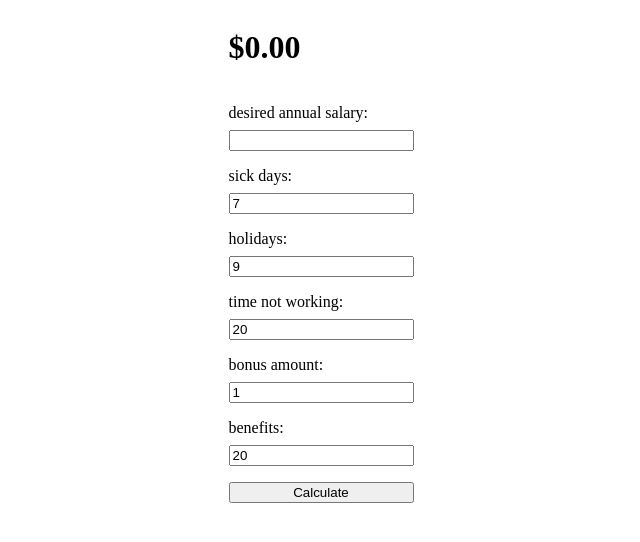
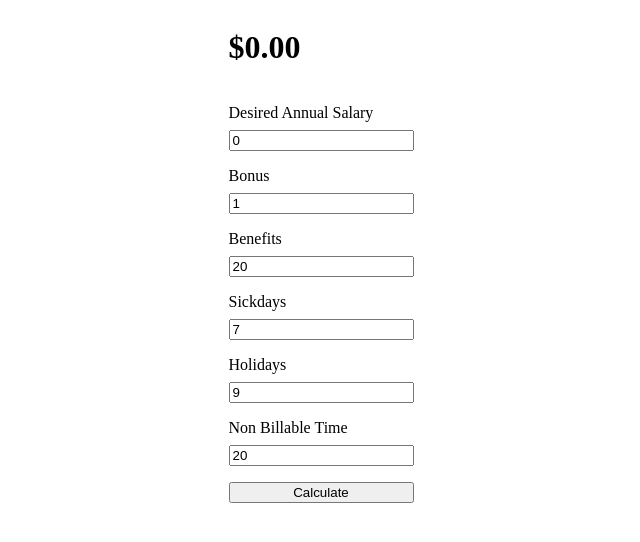
Before and after one commit to jssee/dayrate, a SvelteKit app: page / in a window 1280 px wide. Shown: the top 542 px of the page, without its empty margins (319-959 px from the left). Built offline with nearby package versions, Linux system fonts and the light colour scheme.

Commit message:
refactor: use snippets for field rendering

```diff
--- a/src/routes/+page.svelte
+++ b/src/routes/+page.svelte
@@ -29,65 +29,30 @@
 
 <main>
   <h1>{getMoneyFormat(dayrate)}</h1>
-
   <form onsubmit={handleSubmit}>
-    <label>
-      desired annual salary:
-      <input
-        onchange={handleInputChange}
-        type="text"
-        name="net"
-        bind:value={values.net}
-      />
-    </label>
-    <label>
-      sick days:
-      <input
-        onchange={handleInputChange}
-        type="text"
-        name="sickdays"
-        bind:value={values.sickdays}
-      />
-    </label>
-    <label>
-      holidays:
-      <input
-        onchange={handleInputChange}
-        type="text"
-        name="holidays"
-        bind:value={values.holidays}
-      />
-    </label>
-    <label>
-      time not working:
-      <input
-        onchange={handleInputChange}
-        type="text"
-        name="nonBillableTime"
-        bind:value={values.nonBillableTime}
-      />
-    </label>
-    <label>
-      bonus amount:
-      <input
-        type="text"
-        onchange={handleInputChange}
-        name="bonus"
-        bind:value={values.bonus}
-      />
-    </label>
-    <label>
-      benefits:
-      <input
-        type="text"
-        name="benefits"
-        onchange={handleInputChange}
-        bind:value={values.benefits}
-      />
-    </label>
+    {#each Object.entries(values) as [name, _]}
+      {@render field({ name })}
+    {/each}
     <button type="submit">Calculate</button>
   </form>
 </main>
+
+{#snippet field({ name })}
+  <label>
+    {name
+      .replace(/([A-Z])/g, " $1")
+      .replace(/^./, (first: string) => first.toUpperCase())}
+    <input
+      onfocusin={({ currentTarget }) => currentTarget.select()}
+      onchange={handleInputChange}
+      type="text"
+      inputmode="numeric"
+      pattern="^[0-9]*$"
+      bind:value={values[name]}
+      {name}
+    />
+  </label>
+{/snippet}
 
 <style>
   main {
```
